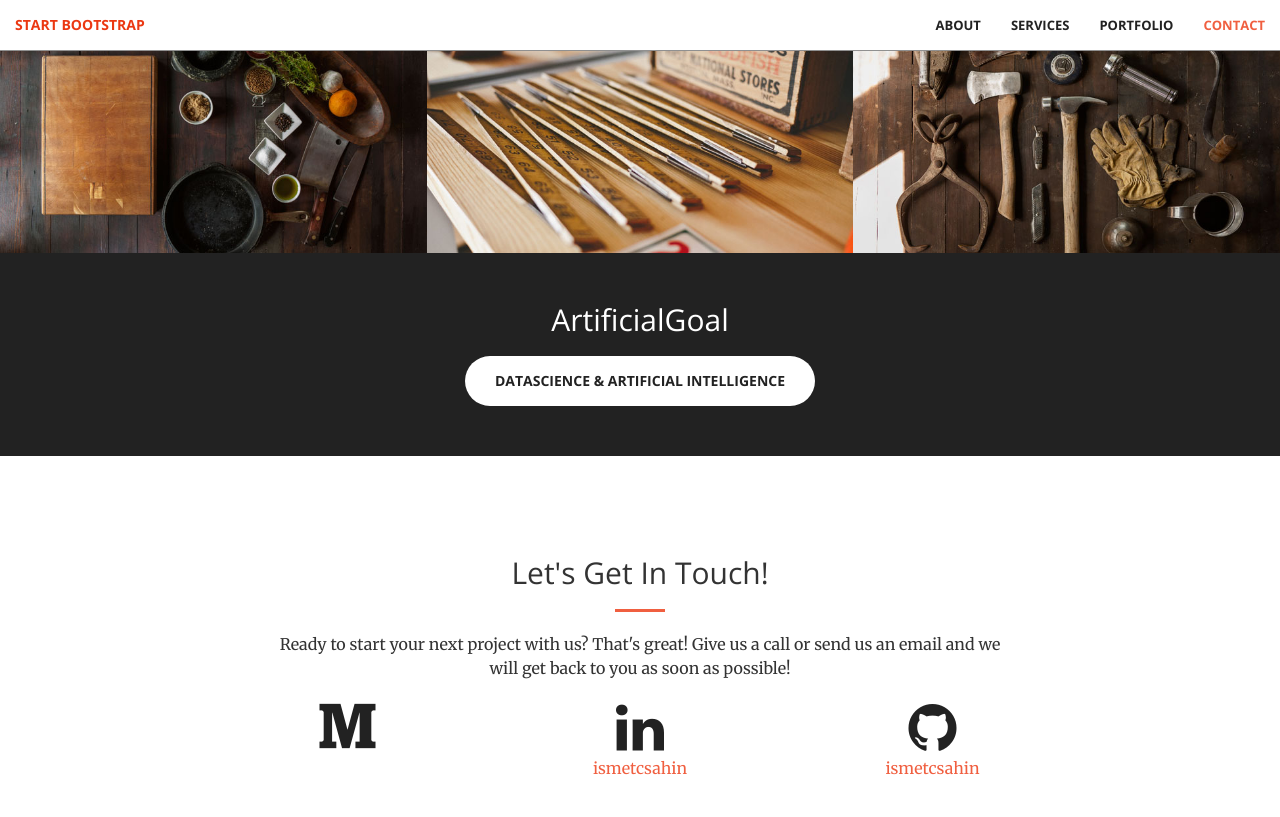
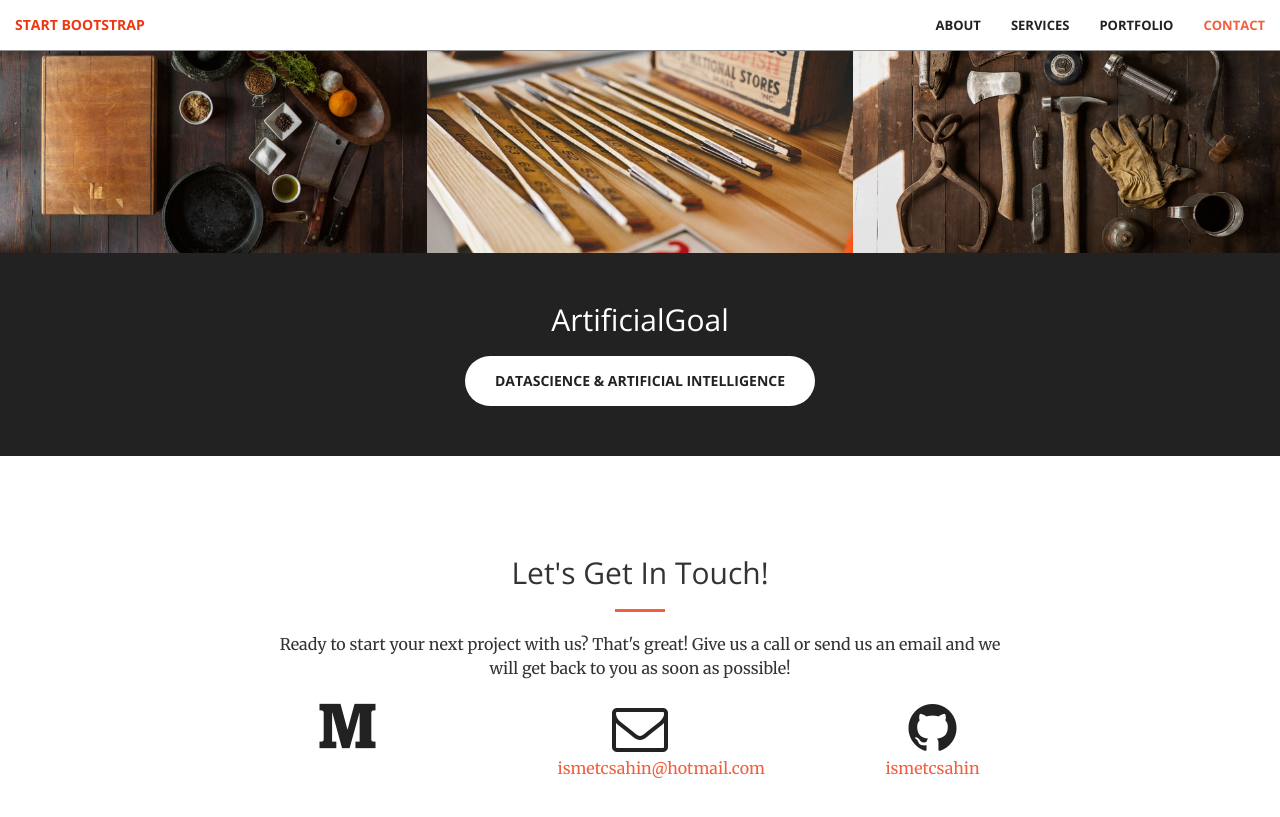
Before and after one commit to ismetcsahin/ismetcsahin.github.io, a Jekyll site: the page built from index.html, in a window 1280 px wide and 900 px high, scrolled down 2125 px. Shown: the top 817 px of the window. Built offline with Jekyll 4.4.1, drawn with Linux system fonts in a browser that asks for light colours.

Commit message:
Initail commit for website

```diff
--- a/_config.yml
+++ b/_config.yml
@@ -5,7 +5,6 @@ description: > # this means to ignore newlines until "baseurl:"
 baseurl: ""
 url: "https://ismetcsahin.github.io/"
 
-username_medium: ismetcansahin
 linkedin_username: ismetcsahin
 github_username: ismetcsahin
 
--- a/_includes/contact.html
+++ b/_includes/contact.html
@@ -7,15 +7,15 @@
                 <p>Ready to start your next project with us? That's great! Give us a call or send us an email and we will get back to you as soon as possible!</p>
             </div>
             <div class="col-lg-2 col-lg-offset-2 text-center">
-                <a href="https://medium.com{{ username_medium.site }}">
+                <a href="https://linkedin.com/in/{{ site.username_linkedin }}">
                     <i class="fa fa-medium fa-3x wow bounceIn" data-wow-delay=".1s"></i>
-                    <p>{{ username_medium.site }}</p>
+                    <p>{{ site.username_linkedin }}</p>
                 </a>
             </div>
             <div class="col-lg-2 col-lg-offset-1 text-center">
-                <a href="https://www.linkedin.com/{{ site.linkedin_username }}">
-                    <i class="fa fa-linkedin fa-3x wow bounceIn" data-wow-delay=".1s"></i>
-                    <p>{{ site.linkedin_username }}</p>
+                <a href="mailto:{{ site.email }}">
+                    <i class="fa fa-envelope-o fa-3x wow bounceIn" data-wow-delay=".1s"></i>
+                    <p>{{ site.email }}</p>
                 </a>
             </div>
             <div class="col-lg-2 col-lg-offset-1 text-center">
```
